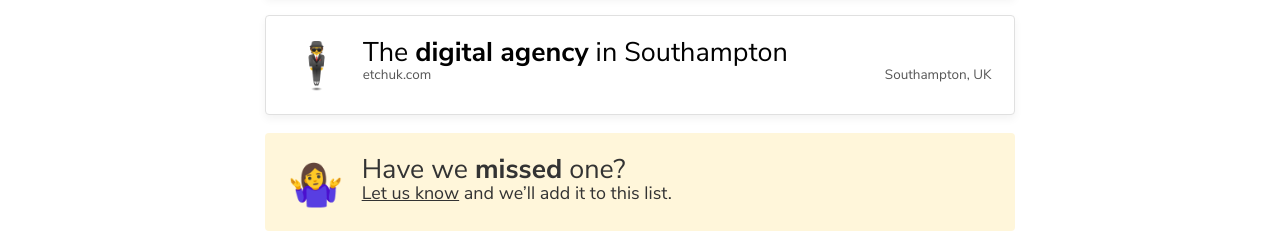
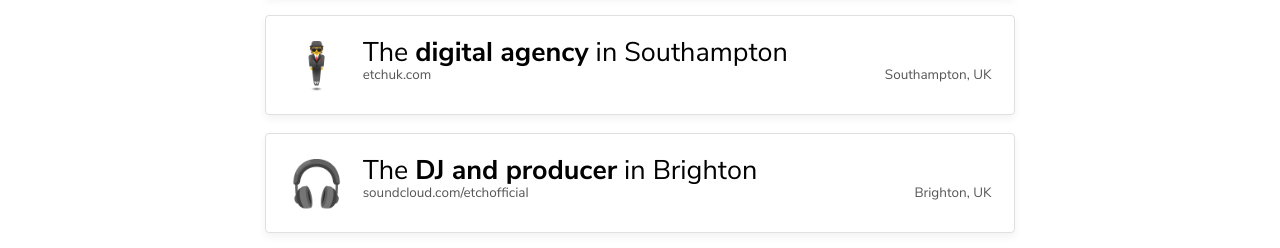
Before and after one commit to etchteam/etch-directory, a website: page index.html in a window 1280 px wide. Shown: the part 663-911 px from the top of the page. Drawn offline with Linux system fonts and the light colour scheme.

Commit message:
feat: Add DJ Etch

```diff
--- a/index.html
+++ b/index.html
@@ -359,6 +359,22 @@
             </a>
           </li>
           <li>
+            <a class="card" href="https://soundcloud.com/etchofficial" target="_blank" rel="noopener noreferrer">
+              <div class="card__icon">
+                <span role="img" class="emoji">🎧</span>
+              </div>
+              <div class="card__content">
+                <h2 class="card__title">
+                  The <b>DJ and producer</b> in Brighton
+                </h2>
+                <div class="card__meta">
+                  <div class="card__meta-domain">soundcloud.com/etchofficial</div>
+                  <div class="card__meta-location">Brighton, UK</div>
+                </div>
+              </div>
+            </a>
+          </li>
+          <li>
             <div class="card card--muted">
               <div class="card__icon">
                 <span role="img" class="emoji">🤷‍♀️</span>
```
